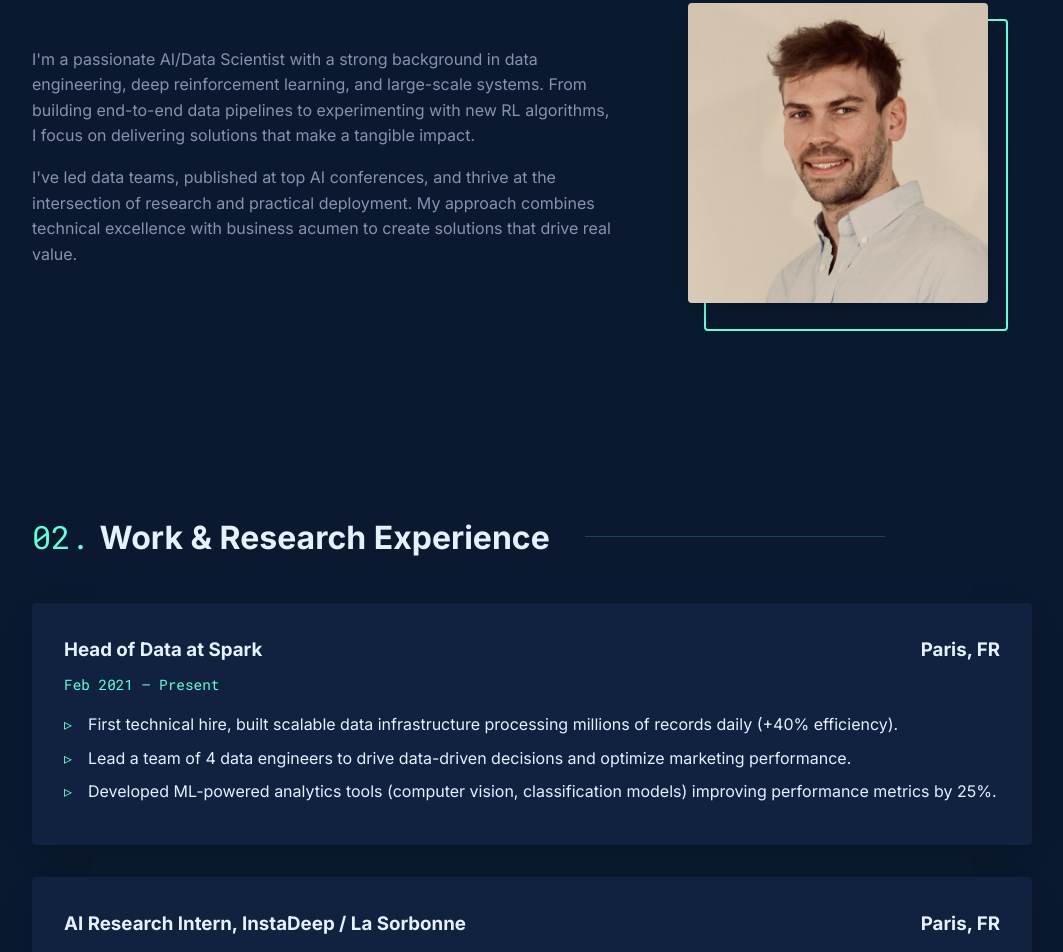
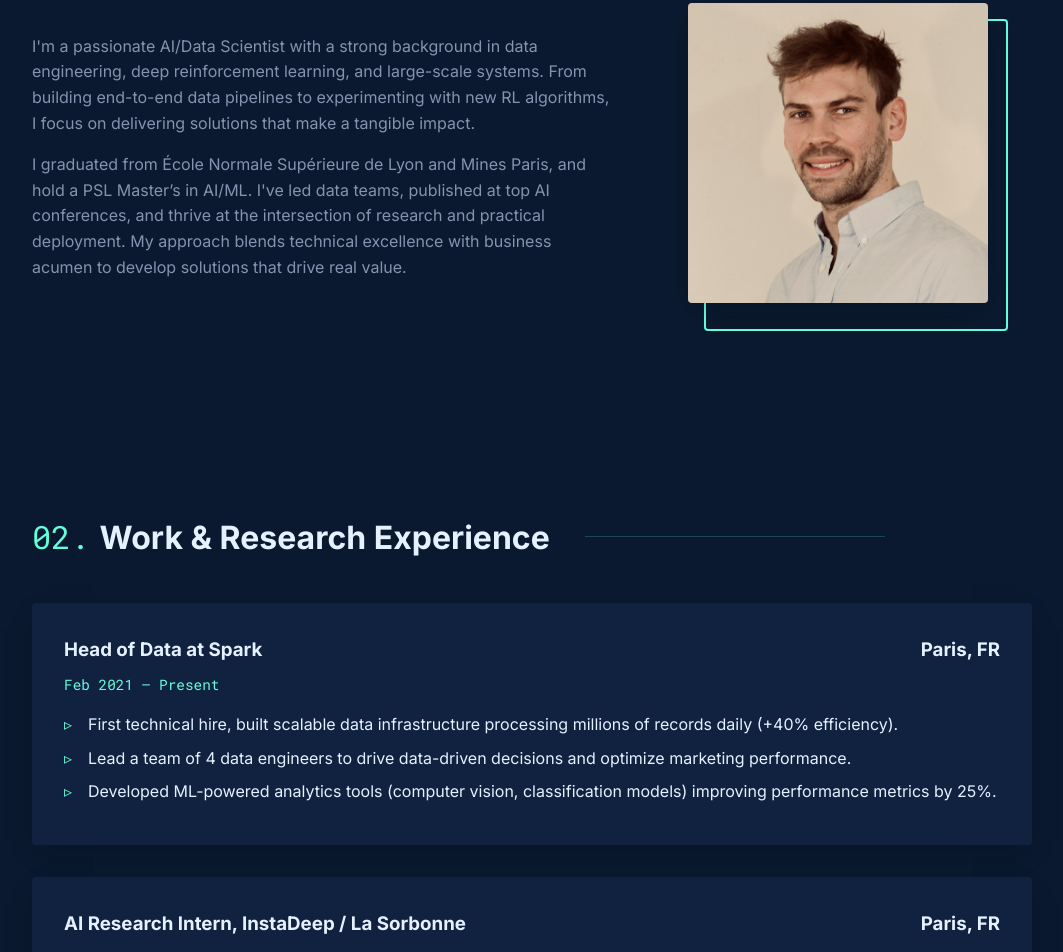
Before and after one commit to louis-monier/louis-monier.github.io, a plain HTML site: page index.html in a window 1280 px wide. Shown: the part 989-1941 px from the top of the page, without its empty margins (108-1171 px from the left). Drawn offline with Linux system fonts and the light colour scheme.

Commit message:
Update about

```diff
--- a/index.html
+++ b/index.html
@@ -140,9 +140,10 @@
           that make a tangible impact.
         </p>
         <p>
-          I've led data teams, published at top AI conferences, and thrive at the intersection
-          of research and practical deployment. My approach combines technical excellence with
-          business acumen to create solutions that drive real value.
+          I graduated from École Normale Supérieure de Lyon and Mines Paris, and hold a
+          PSL Master’s in AI/ML. I've led data teams, published at top AI conferences,
+          and thrive at the intersection of research and practical deployment. My approach
+          blends technical excellence with business acumen to develop solutions that drive real value.
         </p>
       </div>
       <div class="about-image">
```
